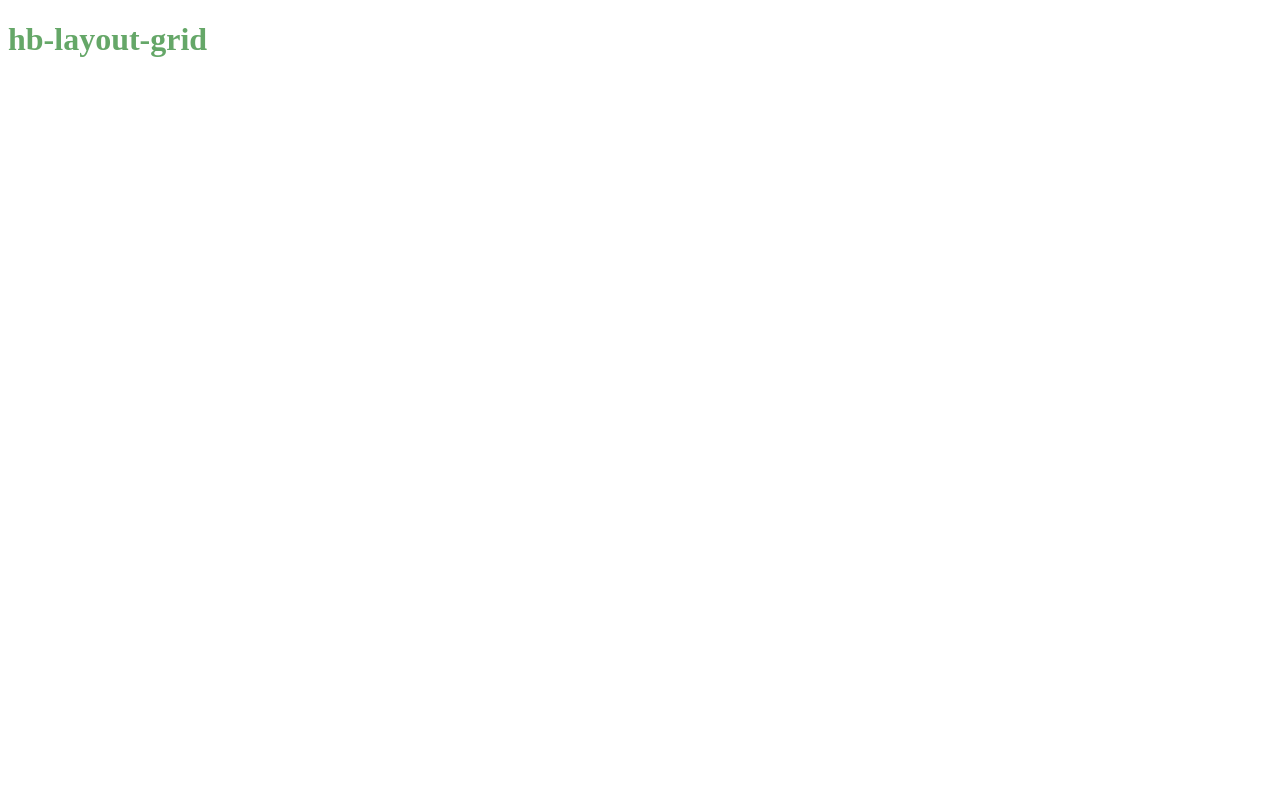
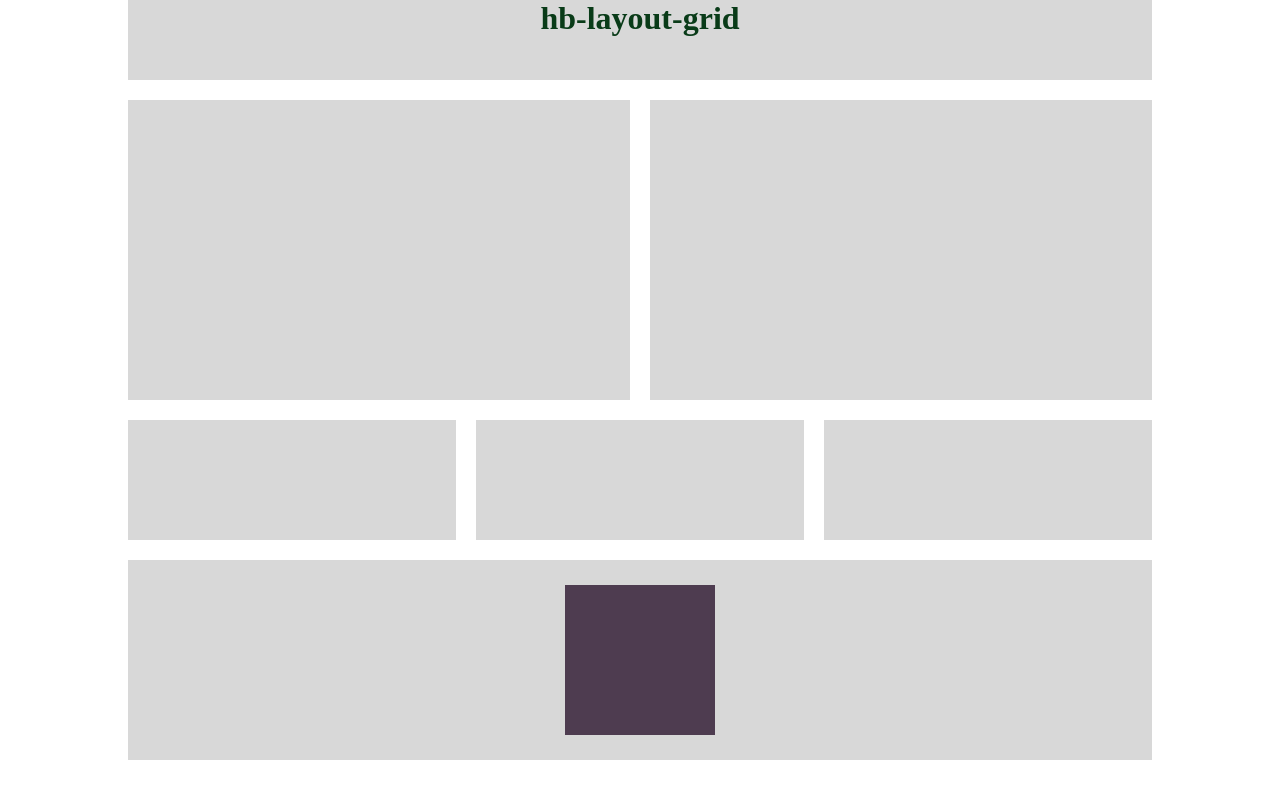
Before and after one commit to milouri23/hb-layout-grid, a plain HTML site: page index.html in a window 1280 px wide. Drawn offline with Linux system fonts and the light colour scheme.

Commit message:
Adding layout with grid CSS

```diff
--- a/css/style.css
+++ b/css/style.css
@@ -1,3 +1,82 @@
-h1 {
-    color: rgb(101, 167, 104)
+* {
+    margin: 0;
+    padding: 0;
+    box-sizing: border-box;
 }
+
+.main-fixed-header {
+    max-width: 1024px;
+    width: 100%;
+    height: 80px;
+    position: fixed;
+    top: 0;
+    left: 50%;
+    transform: translateX(-50%);
+    display: flex;
+    justify-content: center;
+    overflow: hidden;
+    color: #093b18;
+    background-color: #d8d8d8;
+}
+
+.main-container {
+    max-width: 1024px;
+    margin: 100px auto 0;
+}
+
+.grid-row {
+    width: 100%;
+    display: grid;
+    margin-bottom: 20px;
+    grid-column-gap: 20px;
+}
+
+.two-columns {
+    grid-template-columns: 1fr 1fr;
+}
+
+.three-columns {
+    grid-template-columns: 1fr 1fr 1fr;
+}
+
+.big-section {
+    width: 100%;
+    height: 300px;
+    margin-right: 20px;
+    background-color: #d8d8d8;
+}
+
+.small-section {
+    width: 100%;
+    height: 120px;
+    margin-right: 20px;
+    background-color: #d8d8d8;
+}
+
+.big-section:last-child, .small-section:last-child {
+    margin-right: 0;
+}
+
+.special-footer {
+    width: 100%;
+    height: 200px;
+    display: flex;
+    justify-content: center;
+    align-items: center;
+    background-color: #d8d8d8;
+}
+
+.pretty-figure {
+    width: 150px;
+    height: 150px;
+    background-color: #4e3c50
+}
+
+@media (max-width: 500px) {
+    .two-columns, .three-columns {
+        grid-template-columns: 1fr;
+    }
+    .big-section, .small-section {
+        margin: 0 0 20px;
+    }
+}
--- a/index.html
+++ b/index.html
@@ -8,6 +8,18 @@
     <link rel="stylesheet" href="css/style.css">
 </head>
 <body>
-    <h1>hb-layout-grid</h1>
+    <header class="main-fixed-header"><h1>hb-layout-grid</h1></header>
+    <div class="main-container">
+        <div class="grid-row two-columns">
+            <section class="big-section"></section>
+            <section class="big-section"></section>
+        </div>
+        <div class="grid-row three-columns">
+            <section class="small-section"></section>
+            <section class="small-section"></section>
+            <section class="small-section"></section>
+        </div>
+        <footer class="special-footer"><figure class="pretty-figure"></figure></footer>
+    </div>
 </body>
 </html>
```
